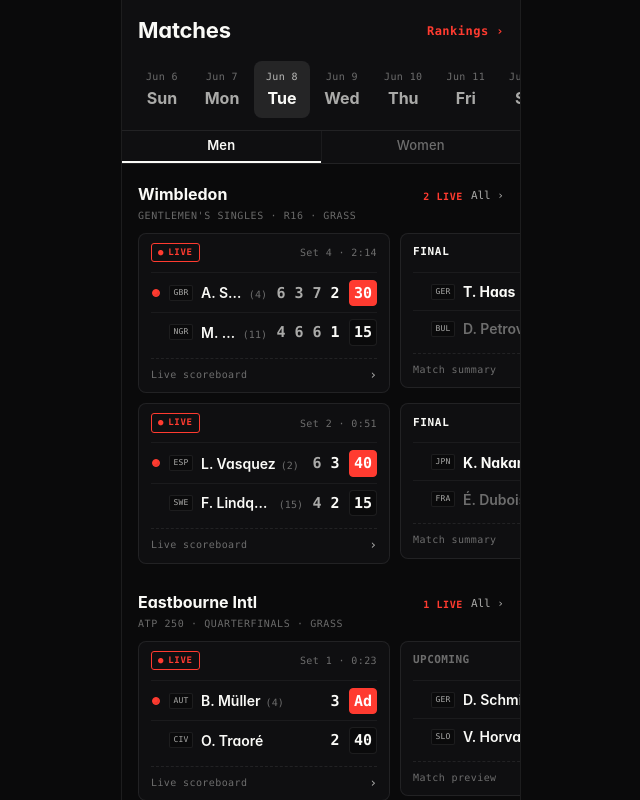
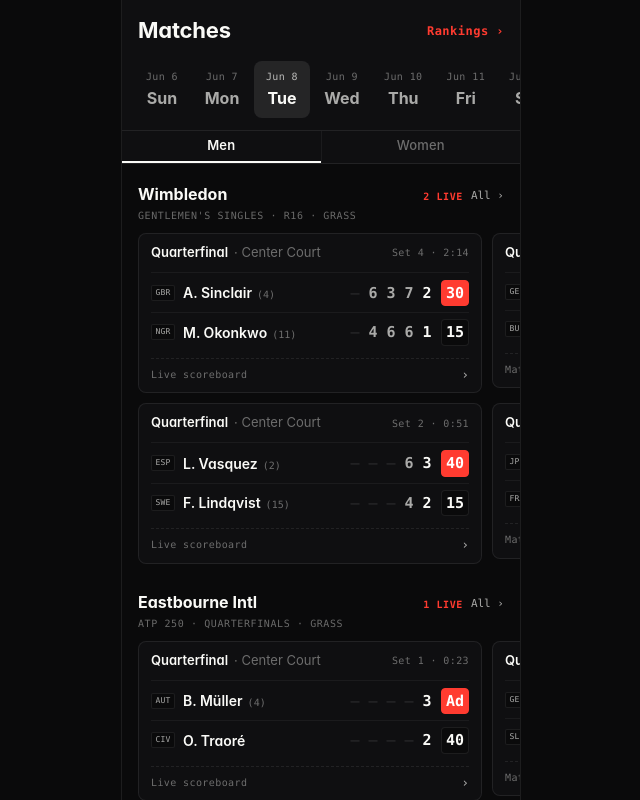
Before and after one commit to johnglensiy/REAL-tennis, a React (Vite) app in the folder client/: page / in a window 1280 px wide. Shown: the top 800 px of the page, without its empty margins (319-959 px from the left). Built offline with nearby package versions, Linux system fonts and the light colour scheme; no server answers.

Commit message:
refactor and layout improvements

```diff
--- a/client/src/components/TournamentSection.tsx
+++ b/client/src/components/TournamentSection.tsx
@@ -76,35 +76,24 @@
   );
 }
 
-function PlayerLine({ p, status }: { p: Player; status: MatchStatus }) {
-  const dim = p.winner === false || (status === 'final' && !p.winner);
+// Score block (set columns + live pts) — shared across fit modes.
+// Renders placeholder dashes for the unplayed sets up to `bestOf`.
+function ScoreBlock({ p, status, dim, bestOf = 3, align = 'flex-end' }:
+  { p: Player; status: MatchStatus; dim: boolean; bestOf?: number; align?: string }) {
+  const played = p.sets ? p.sets.length : 0;
+  // live: dashes fill out to bestOf. upcoming: every potential set is a dash.
+  const ghost = status === 'live' ? Math.max(0, bestOf - played)
+              : status === 'upcoming' ? bestOf
+              : 0;
   return (
-    <div style={{
-      display: 'grid',
-      gridTemplateColumns: '10px 24px 1fr auto',
-      alignItems: 'center',
-      gap: 8,
-      padding: '6px 0',
-    }}>
-      <span style={{ display: 'flex', justifyContent: 'center' }}>
-        {p.serving ? <BallDot /> : null}
-      </span>
-
-      <FlagBox code={p.country} />
-
-      <div style={{ minWidth: 0, display: 'flex', alignItems: 'baseline', gap: 5 }}>
-        <span style={{
-          fontSize: 14, fontWeight: p.winner ? 700 : 600,
-          color: dim ? 'var(--mute)' : 'var(--ink)',
-          whiteSpace: 'nowrap', overflow: 'hidden', textOverflow: 'ellipsis',
-        }}>{p.name}</span>
-        {p.seed && p.seed !== '—' && (
-          <span className="mono" style={{ fontSize: 10, color: 'var(--mute)', flex: '0 0 auto' }}>({p.seed})</span>
-        )}
-      </div>
-
-      <div style={{ display: 'flex', alignItems: 'center', gap: 8, minHeight: 24 }}>
+    <div style={{ display: 'flex', alignItems: 'center', justifyContent: align, gap: 8, minHeight: 24 }}>
       <div style={{ display: 'flex', gap: 6 }}>
+        {Array.from({ length: ghost }).map((_, i) => (
+          <span key={'g' + i} className="mono" style={{
+            width: 12, textAlign: 'center',
+            fontSize: 15, fontWeight: 600, color: 'var(--stroke)',
+          }}>–</span>
+        ))}
         {p.sets && p.sets.map((s, i) => {
           const isLast = i === p.sets!.length - 1;
           const live = status === 'live' && isLast;
@@ -127,10 +116,40 @@
           borderRadius: 4, padding: '1px 4px',
         }}>{p.pts}</span>
       )}
-        {status === 'upcoming' && (
-          <span className="mono" style={{ minWidth: 26, textAlign: 'center', fontSize: 13, color: 'var(--stroke)' }}>–</span>
+    </div>
+  );
+}
+
+function NameTag({ p, dim, clamp }: { p: Player; dim: boolean; clamp: boolean }) {
+  return (
+    <div style={{ minWidth: 0, display: 'flex', alignItems: 'baseline', gap: 5 }}>
+      <span style={{
+        fontSize: 14, fontWeight: p.winner ? 700 : 600,
+        color: dim ? 'var(--mute)' : 'var(--ink)',
+        ...(clamp
+          ? { whiteSpace: 'nowrap', overflow: 'hidden', textOverflow: 'ellipsis' }
+          : { whiteSpace: 'nowrap' }),
+      }}>{p.name}</span>
+      {p.seed && p.seed !== '—' && (
+        <span className="mono" style={{ fontSize: 10, color: 'var(--mute)', flex: '0 0 auto' }}>({p.seed})</span>
       )}
     </div>
+  );
+}
+
+function PlayerLine({ p, status }: { p: Player; status: MatchStatus }) {
+  const dim = p.winner === false || (status === 'final' && !p.winner);
+  return (
+    <div style={{
+      display: 'grid',
+      gridTemplateColumns: '24px 1fr auto',
+      alignItems: 'center',
+      gap: 8,
+      padding: '6px 0',
+    }}>
+      <FlagBox code={p.country} />
+      <NameTag p={p} dim={dim} clamp={true} />
+      <ScoreBlock p={p} status={status} dim={dim} bestOf={5}/>
     </div>
   );
 }
@@ -139,7 +158,7 @@
   const isLive = m.status === 'live';
   const inner = (
     <div className={isLive && livePulse ? 'live-pulse' : undefined} style={{
-      width: 252,
+      width: 344,
       scrollSnapAlign: 'start',
       background: 'var(--paper)',
       border: '1px solid ' + (isLive && livePulse ? 'var(--hot)' : 'var(--stroke)'),
@@ -149,8 +168,15 @@
       cursor: m.href ? 'pointer' : 'default',
       position: 'relative',
     }}>
+      {/* card header: round + court on left and match data right */}
       <div style={{ display: 'flex', alignItems: 'center', justifyContent: 'space-between', marginBottom: 2, minHeight: 20 }}>
-        <StatusTag m={m} />
+        <span style={{
+          display: 'inline-flex', alignItems: 'center', gap: 6, minWidth: 0,
+          fontSize: 13, whiteSpace: 'nowrap',
+        }}>
+          <span style={{ fontWeight: 600, color: 'var(--ink)' }}>Quarterfinal</span>
+          <span style={{ color: 'var(--mute)' }}>· Center Court</span>
+        </span>
         <span className="mono note">{m.meta}</span>
       </div>
 
```
Lines whose indentation alone changed are shown as unchanged.
